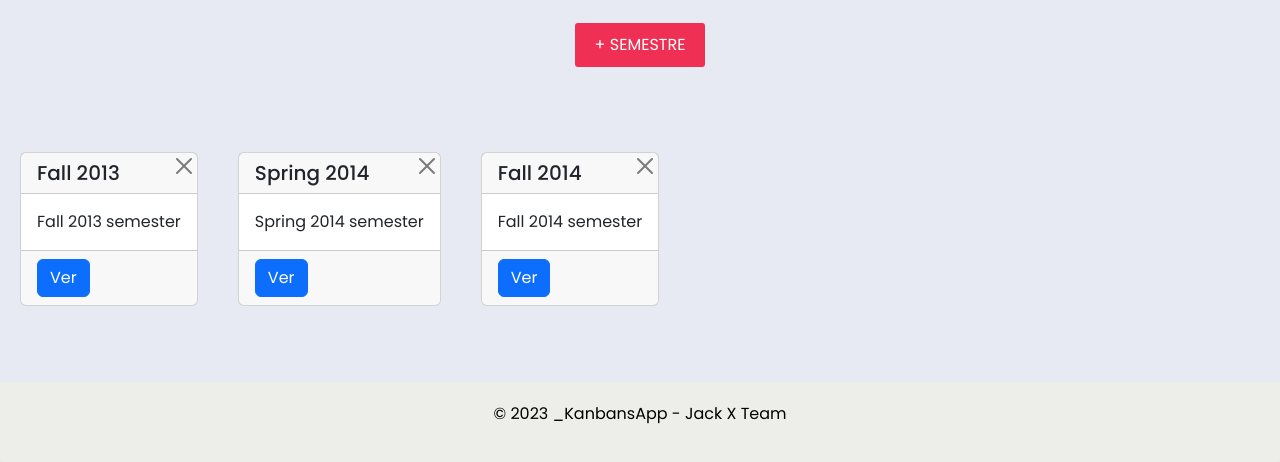
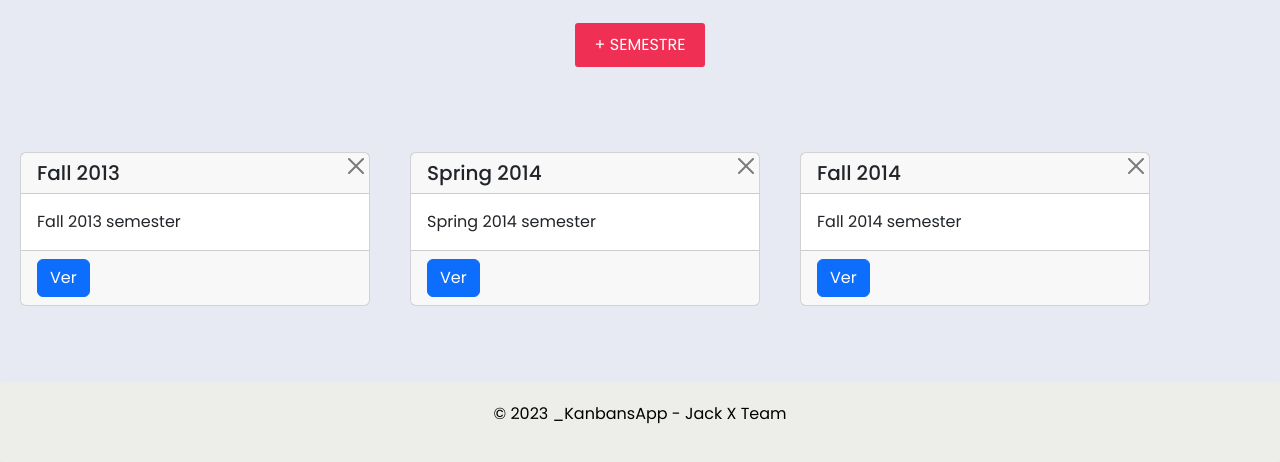
Before and after one commit to xavi-mat/fullstack-prod1, a plain HTML site: page index.html in a window 1280 px wide. Shown: the part 220-682 px from the top of the page. Drawn offline with nearby package versions, Linux system fonts and the light colour scheme.

Commit message:
wider semester card

```diff
--- a/script.js
+++ b/script.js
@@ -240,7 +240,7 @@ function createSemCard(sem) {
     // Trim description to 30 chars if needed
     if (descrip.length > 30) { descrip = sem.descript.slice(0, 27) + '...'; }
 
-    return `<div id="semester${sem.id}" class="card mb-3" data-id="${sem.id}">
+    return `<div id="semester${sem.id}" class="card mb-3 semester-card" data-id="${sem.id}">
     <button class="btn-close" onclick="deleteSem(${sem.id})"></button>
     <h5 class="card-header">
     ${sem.name}
--- a/styles.css
+++ b/styles.css
@@ -358,6 +358,9 @@ h1, h2, h3, h4, h5, h6 {
     margin: 20px;
 
 }
+.semester-card {
+    min-width: 350px;
+}
 
 .parrafo {
     cursor: grab;
```
Also changed, not shown: README.md.
